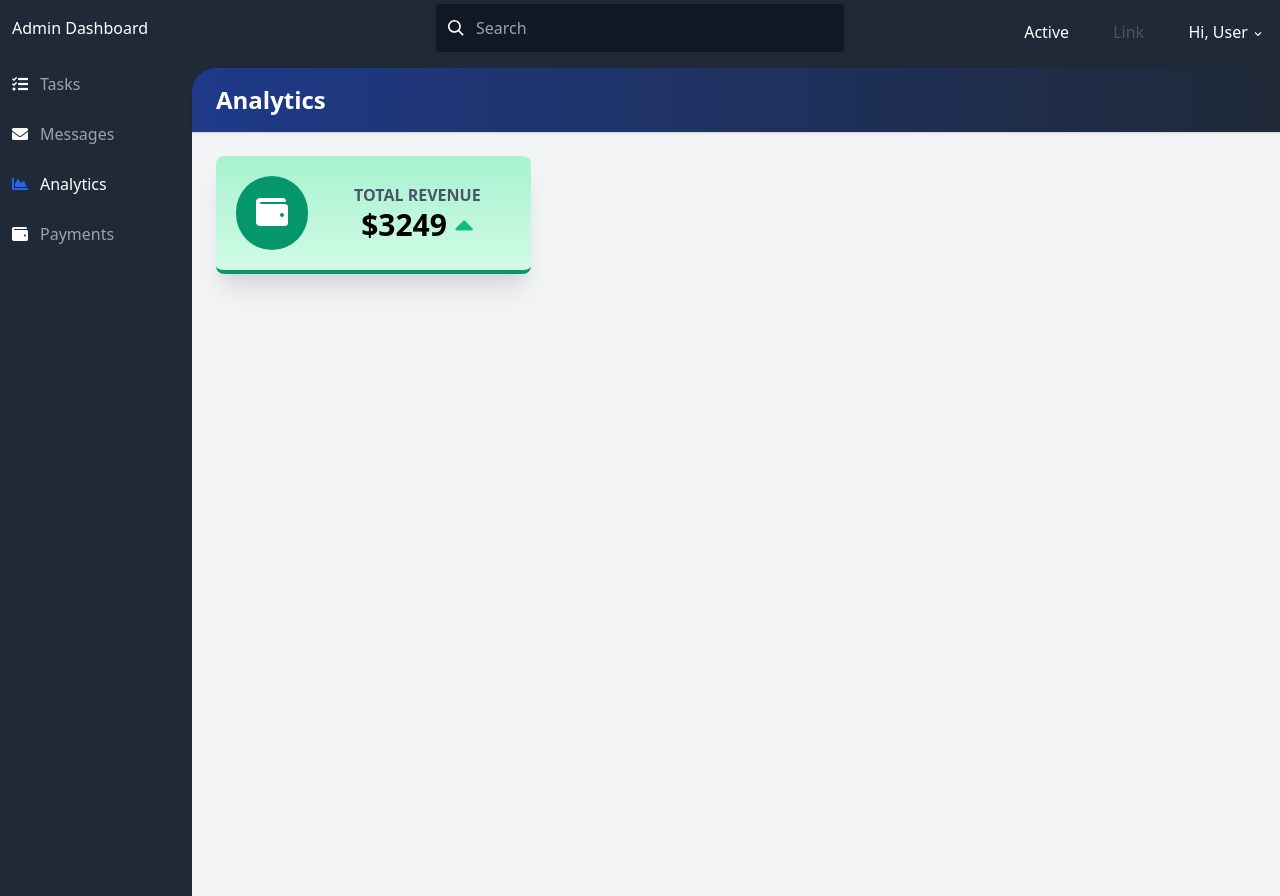
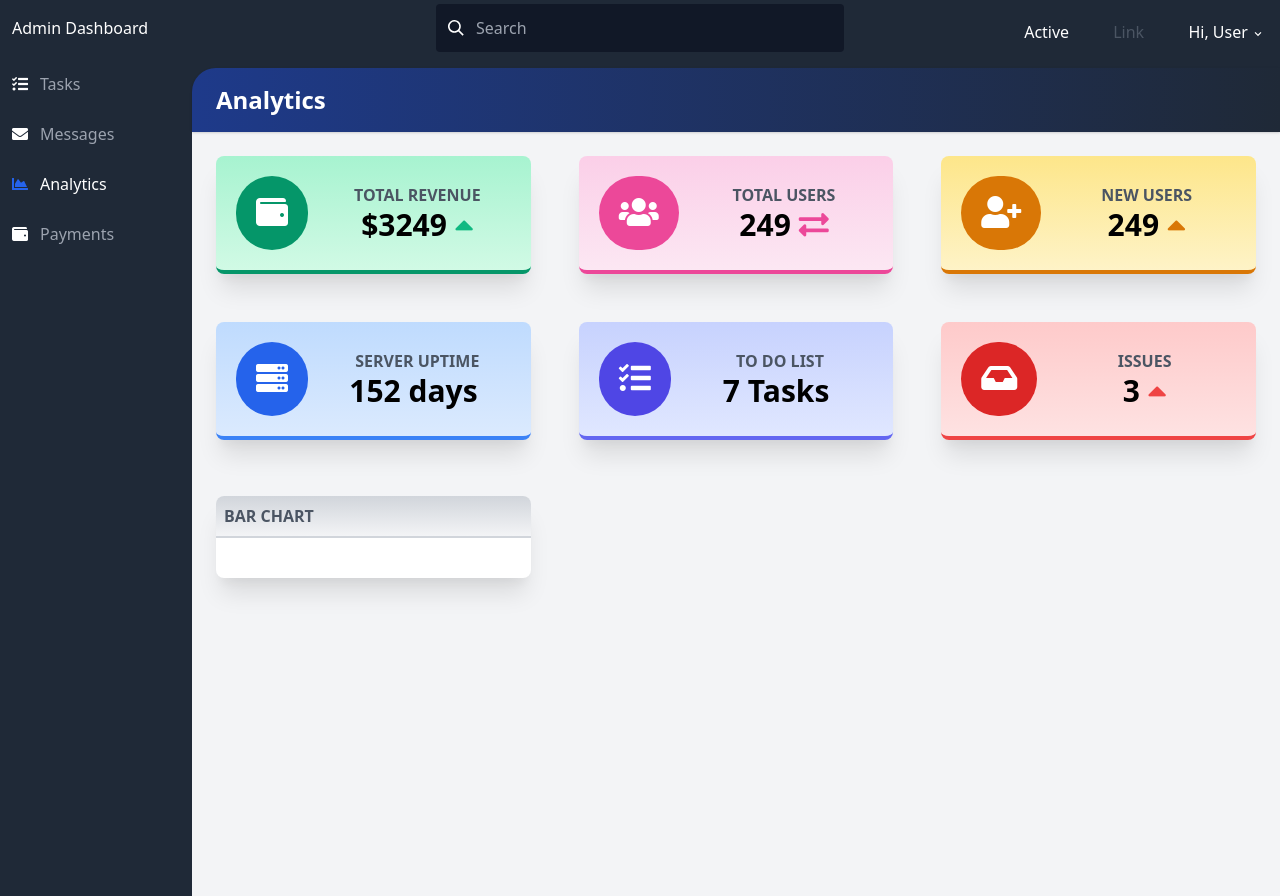
Before and after one commit to allensarmiento/admin-dashboard, a React (Create React App) app in the folder client/: page / in a window 1280 px wide. Built offline with nearby package versions, Linux system fonts and the light colour scheme.

Commit message:
Add metric cards and start graphs

```diff
--- /dev/null
+++ b/client/src/components/graph-card.tsx
@@ -0,0 +1,51 @@
+import classnames from 'classnames';
+import { ReactNode } from 'react';
+
+interface Props {
+  children: ReactNode;
+  title?: string;
+}
+
+const GraphCard = ({ children, title }: Props) => {
+  return (
+    <div className={classnames(
+      'p-6',
+      'w-full',
+      'md:w-1/2',
+      'xl:w-1/3',
+    )}>
+      <div className={classnames(
+        'bg-white',
+        'border-transparent',
+        'rounded-lg',
+        'shadow-xl',
+      )}>
+        <div className={classnames(
+          'p-2',
+          'bg-gradient-to-b',
+          'from-gray-300',
+          'to-gray-100',
+          'text-gray-800',
+          'uppercase',
+          'border-b-2',
+          'border-gray-300',
+          'rounded-tl-lg',
+          'rounded-tr-lg',
+        )}>
+          <h5 className={classnames(
+            'font-bold',
+            'uppercase',
+            'text-gray-600',
+          )}>
+            {title}
+          </h5>
+        </div>
+        <div className="p-5">
+          {children}
+        </div>
+      </div>
+    </div>
+  );
+};
+
+export default GraphCard;
--- a/client/src/pages/Home.tsx
+++ b/client/src/pages/Home.tsx
@@ -1,4 +1,5 @@
 import classnames from 'classnames';
+import GraphCard from '../components/graph-card';
 import Navigation from '../core/navigation';
 import MetricCard from '../components/metric-card';
 import Sidebar from '../core/sidebar';
@@ -88,6 +89,82 @@ const Home = () => {
               textColor="text-green-500"
               textIcon="fas fa-caret-up"
             />
+            <MetricCard
+              gradient={classnames(
+                'from-pink-200',
+                'to-pink-100',
+                'border-pink-500',
+              )}
+              background="bg-pink-500"
+              icon="fas fa-users fa-2x fa-inverse"
+              heading="Total Users"
+              text="249"
+              textColor="text-pink-500"
+              textIcon="fas fa-exchange-alt"
+            />
+            <MetricCard
+              gradient={classnames(
+                'from-yellow-200',
+                'to-yellow-100',
+                'border-yellow-600',
+              )}
+              background="bg-yellow-600"
+              icon="fas fa-user-plus fa-2x fa-inverse"
+              heading="New Users"
+              text="249"
+              textColor="text-yellow-600"
+              textIcon="fas fa-caret-up"
+            />
+            <MetricCard
+              gradient={classnames(
+                'from-blue-200',
+                'to-blue-100',
+                'border-blue-500',
+              )}
+              background="bg-blue-600"
+              icon="fas fa-server fa-2x fa-inverse"
+              heading="Server Uptime"
+              text="152 days"
+              textColor=""
+              textIcon=""
+            />
+            <MetricCard
+              gradient={classnames(
+                'from-indigo-200',
+                'to-indigo-100',
+                'border-indigo-500',
+              )}
+              background="bg-indigo-600"
+              icon="fas fa-tasks fa-2x fa-inverse"
+              heading="To Do List"
+              text="7 Tasks"
+              textColor=""
+              textIcon=""
+            />
+            <MetricCard
+              gradient={classnames(
+                'from-red-200',
+                'to-red-100',
+                'border-red-500',
+              )}
+              background="bg-red-600"
+              icon="fas fa-inbox fa-2x fa-inverse"
+              heading="Issues"
+              text="3"
+              textColor="text-red-500"
+              textIcon="fas fa-caret-up"
+            />
+          </section>
+          <section className={classnames(
+            'flex',
+            'flex-row',
+            'flex-wrap',
+            'flex-grow',
+            'mt-2',
+          )}>
+            <GraphCard title="Bar Chart">
+
+            </GraphCard>
           </section>
         </main>
       </div>
```
